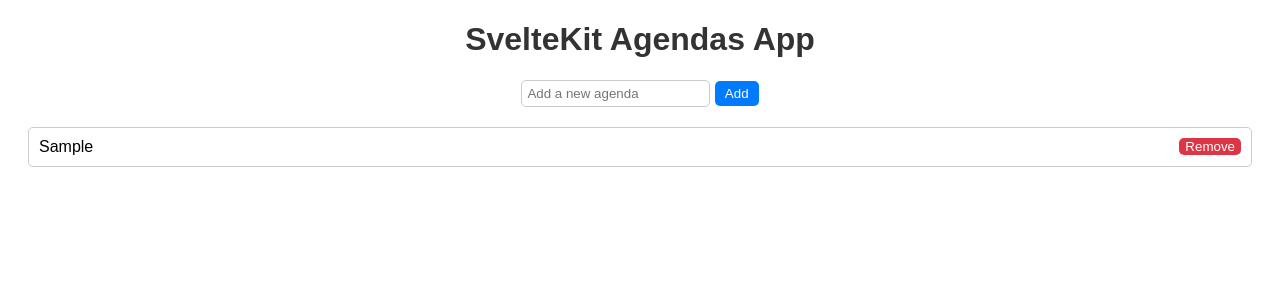
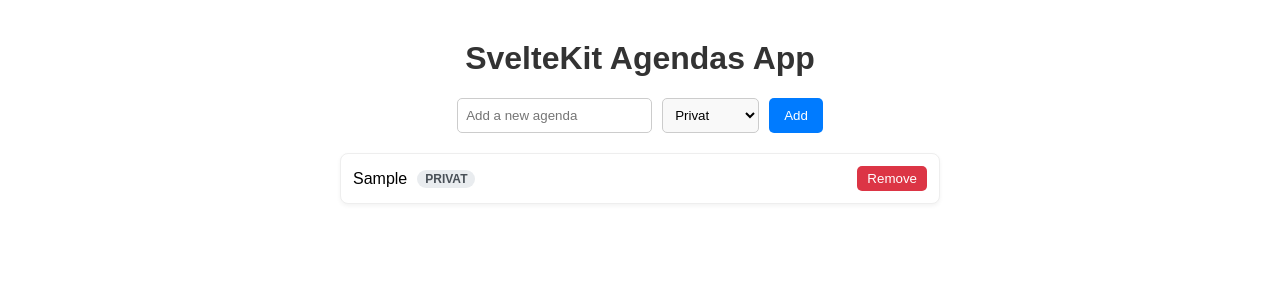
Before and after one commit to manuelbuehler/m324-agenda-app, a SvelteKit app: page / in a window 1280 px wide. Both pictures are taken after typing "Sample" into the empty fields and a click on the button "Add". Shown: the top 300 px of the page. Built offline with nearby package versions, Linux system fonts and the light colour scheme.

Commit message:
feat: categorize agenda items

```diff
--- a/package.json
+++ b/package.json
@@ -12,6 +12,7 @@
 		"check:watch": "svelte-kit sync && svelte-check --tsconfig ./jsconfig.json --watch",
 		"lint": "eslint .",
 		"test:e2e": "playwright test",
+		"test:unit": "vitest run .unit.test.js",
 		"test": "npm run test:e2e"
 	},
 	"devDependencies": {
@@ -32,6 +33,7 @@
 		"svelte": "^5.48.2",
 		"svelte-check": "^4.3.5",
 		"typescript": "^5.9.3",
-		"vite": "^7.3.1"
+		"vite": "^7.3.1",
+		"vitest": "^4.0.18"
 	}
 }
--- a/src/routes/+page.svelte
+++ b/src/routes/+page.svelte
@@ -1,14 +1,23 @@
 <script>
+	/** @type {Array<{id: string, text: string, category: string}>} */
 	let agenda = [];
 	let newAgenda = '';
 
+	const categories = ['Privat', 'Arbeit', 'Schule', 'Sonstiges'];
+	let selectedCategory = 'Privat';
+
 	function addAgenda() {
 		if (newAgenda) {
-			agenda = [...agenda, newAgenda];
+			agenda = [...agenda, {
+				id: crypto.randomUUID(), // Eindeutige ID für stabileres Rendering
+				text: newAgenda,
+				category: selectedCategory
+			}];
 			newAgenda = '';
 		}
 	}
 
+	/** @param {number} index */
 	function removeAgenda(index) {
 		agenda.splice(index, 1);
 		agenda = [...agenda]; // Update the agenda array to trigger reactivity
@@ -16,15 +25,30 @@
 </script>
 
 <main>
-	<h1>SvelteKit Agendas App</h1> <div class="add-agenda">
-	<input class="agenda-input" bind:value={newAgenda} placeholder="Add a new agenda">
+	<h1>SvelteKit Agendas App</h1>
+	<div class="add-agenda">
+		<input class="agenda-input" bind:value={newAgenda} placeholder="Add a new agenda">
+
+		<select class="category-select" bind:value={selectedCategory}>
+			{#each categories as cat}
+				<option value={cat}>{cat}</option>
+			{/each}
+		</select>
+
 		<button class="add-button" on:click={addAgenda}>Add</button>
 	</div>
 
-	<ul class="agenda-list">
-		{#each agenda as agenda, index (agenda)}
+<ul class="agenda-list">
+		{#each agenda as item, index (item.id || index)}
 			<li class="agenda-item">
-				{agenda}
+				<div class="item-content">
+					<span class="item-text">{item.text || item}</span>
+
+					{#if item.category}
+						<span class="category-badge">{item.category}</span>
+					{/if}
+				</div>
+
 				<button class="remove-button" on:click={() => removeAgenda(index)}>Remove</button>
 			</li>
 		{/each}
@@ -36,7 +60,8 @@
 	main {
 		font-family: Arial, sans-serif;
 		text-align: center;
-		margin: 20px;
+		max-width: 600px;
+		margin: 40px auto;
 	}
 
 	h1 {
@@ -44,17 +69,22 @@
 	}
 
 	.add-agenda {
+		display: flex;
+		gap: 10px;
 		margin-bottom: 20px;
+		justify-content: center;
 	}
 
-	.agenda-input {
-		padding: 5px;
+	.agenda-input, .category-select {
+		padding: 8px;
 		border: 1px solid #ccc;
 		border-radius: 5px;
 	}
 
+	.category-select { background-color: #f9f9f9; }
+
 	.add-button {
-		padding: 5px 10px;
+		padding: 8px 15px;
 		background-color: #007bff;
 		color: white;
 		border: none;
@@ -71,10 +101,28 @@
 		display: flex;
 		align-items: center;
 		justify-content: space-between;
-		padding: 10px;
-		border: 1px solid #ccc;
-		border-radius: 5px;
+		padding: 12px;
+		border: 1px solid #eee;
+		border-radius: 8px;
 		margin-bottom: 10px;
+		background: #fff;
+		box-shadow: 0 2px 4px rgba(0,0,0,0.05);
+	}
+
+	.item-content {
+		display: flex;
+		align-items: center;
+		gap: 10px;
+	}
+
+	.category-badge {
+		font-size: 0.75rem;
+		background-color: #e9ecef;
+		color: #495057;
+		padding: 2px 8px;
+		border-radius: 12px;
+		font-weight: bold;
+		text-transform: uppercase;
 	}
 
 	.remove-button {
@@ -82,6 +130,7 @@
 		color: white;
 		border: none;
 		border-radius: 5px;
+		padding: 5px 10px;
 		cursor: pointer;
 	}
 
```
Also changed, not shown: 2 other files (tests, documents, lock files or other folders).
